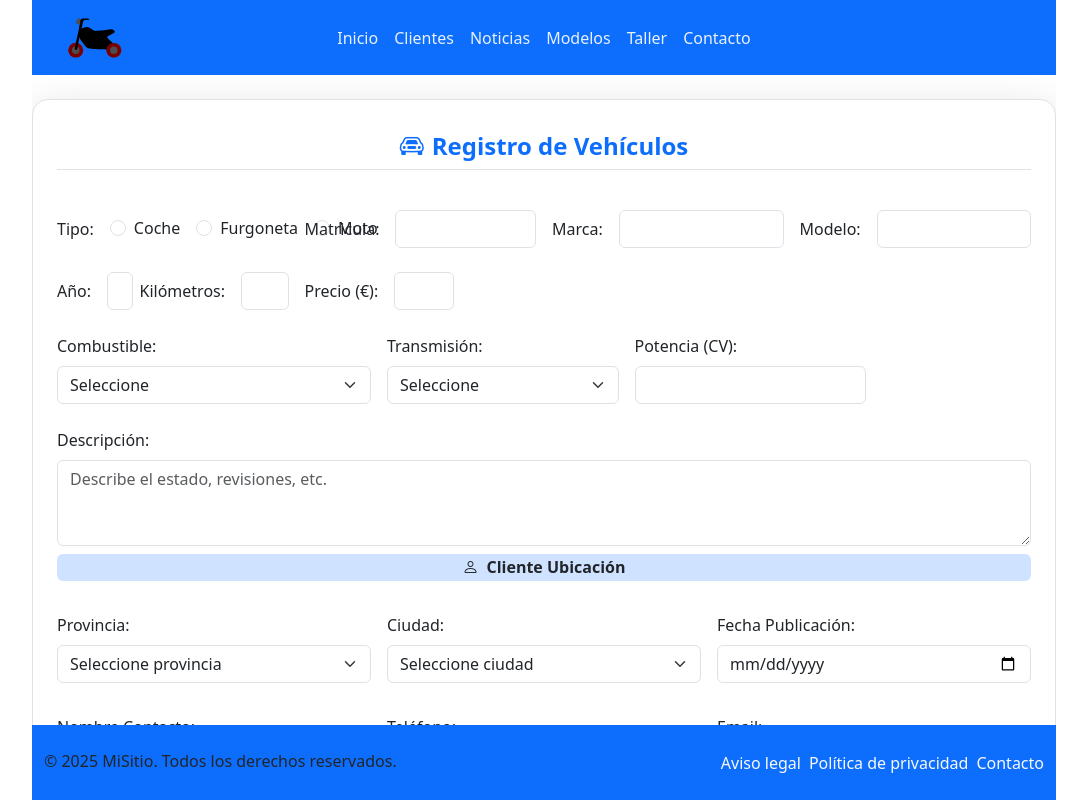
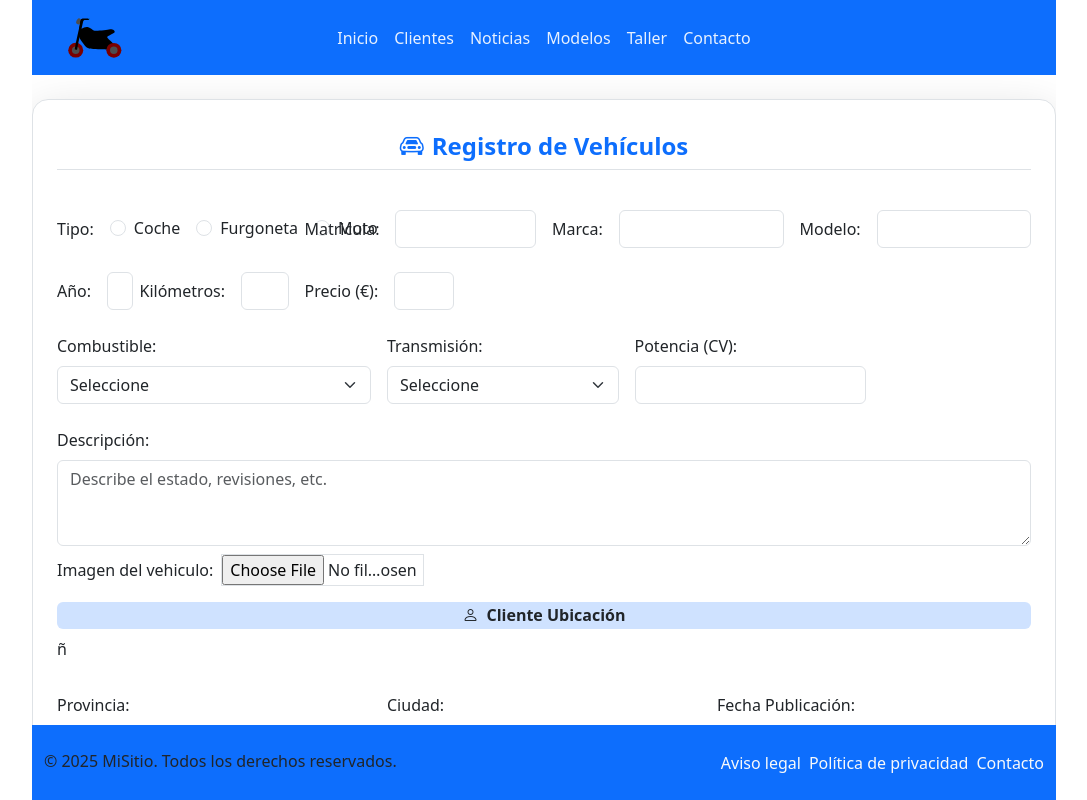
Before and after one commit to ainefp/figueroaperezaine, a Vue app: page /modelos in a window 1280 px wide. Shown: the whole page, without its empty margins (96-1183 px from the left). Built offline with nearby package versions, Linux system fonts and the light colour scheme.

Commit message:
añadidas mas cosas de juan carlos

```diff
--- a/src/components/MoDelos.vue
+++ b/src/components/MoDelos.vue
@@ -181,9 +181,21 @@
           ></textarea>
         </div>
       </div>
+
+      <div class="g-3 align-items-center mb-3 col-12 col-md-3 d-flex align-item-center">
+        <label for="foto" class="form-label mb-0 me-2 text-nowrap">Imagen del vehiculo:</label>
+        <input type="file"
+          id="foto"
+          accept="image/*"
+          @change="onFileChange"
+          class="form-control-file col-md-10 border rounded-0 shadow-none btn-file-azul"
+          />
+      </div>
+
       <h6 class="text-center fw-semibold bg-primary-subtle py-1 rounded">
         <i class="bi bi-person me-2"></i>Cliente Ubicación
       </h6>
+ñ
       <!-- FILA: Ubicación -->
       <div class="row g-3 align-items-center mt-3">
         <div class="col-12 col-md-4">
@@ -353,7 +365,17 @@ const municipiosFiltrados = computed(() =>
 // Enviar datos al backend
 const guardarVehiculo = async () => {
   try {
-      const nuevo = await addArticulo(vehiculo.value);
+    const formData = new FormData();
+
+    // Solo añadir imagen si hay archivo seleccionado
+    if (archivo.value) {
+      formData.append("imagen", archivo.value);
+    }
+
+    formData.append("vehiculo", JSON.stringify(vehiculo.value));
+
+    const nuevo = await addArticulo(formData);
+
     if (nuevo && nuevo._id) {
       Swal.fire({
         icon: "success",
@@ -365,8 +387,8 @@ const guardarVehiculo = async () => {
     } else {
       console.error("Error al guardar el vehículo");
     }
-    // limpiar formulario si quieres
-    // Limpiar formulario (opcional)
+
+    // Limpiar formulario
     Object.assign(vehiculo.value, {
       tipo: "",
       matricula: "",
@@ -380,21 +402,20 @@ const guardarVehiculo = async () => {
       transmision: "",
       potencia_cv: "",
       descripcion: "",
-      ubicacion: {
-        provincia: "",
-        ciudad: ""
-      },
-      contacto: {
-        nombre: "",
-        telefono: "",
-        email: ""
-      },
+      ubicacion: { provincia: "", ciudad: "" },
+      contacto: { nombre: "", telefono: "", email: "" },
       fecha_publicacion: ""
     });
+    archivo.value = null;
 
   } catch (error) {
     console.error("Error al guardar:", error);
   }
 };
+
+const onFileChange = (event) => {
+  const file = event.target.files[0];
+};
+
 </script>
 <style></style>
```
Lines whose indentation alone changed are shown as unchanged.
